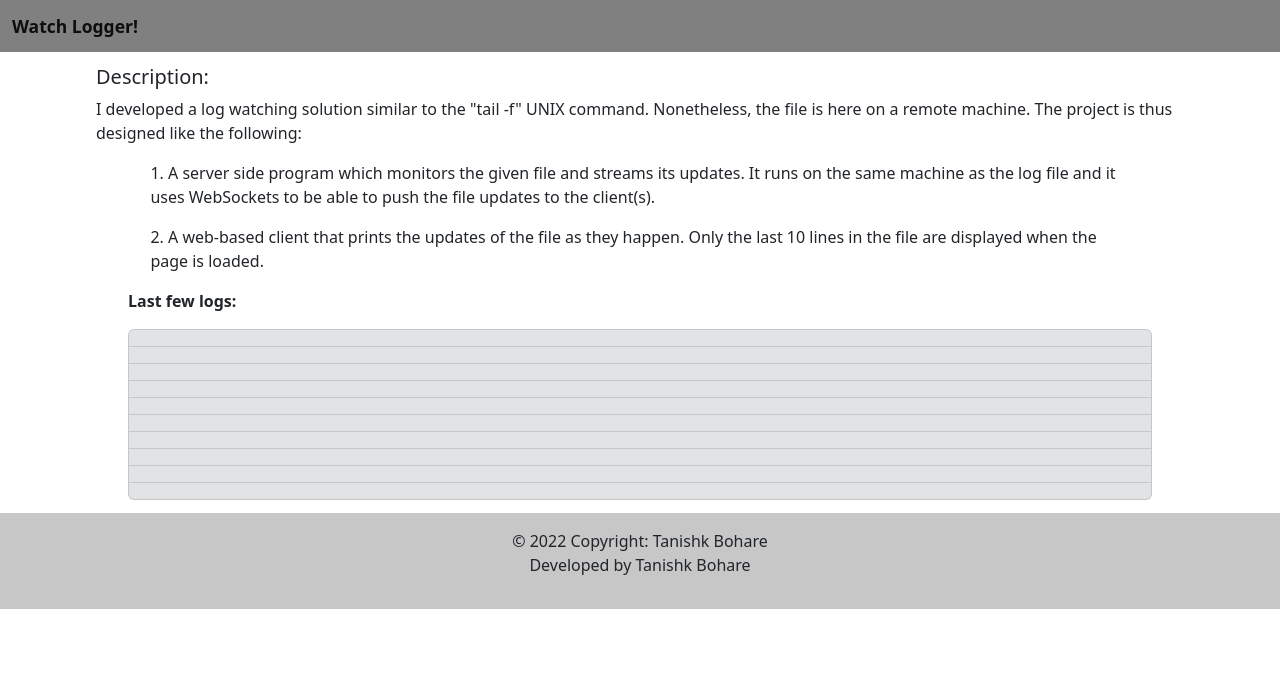
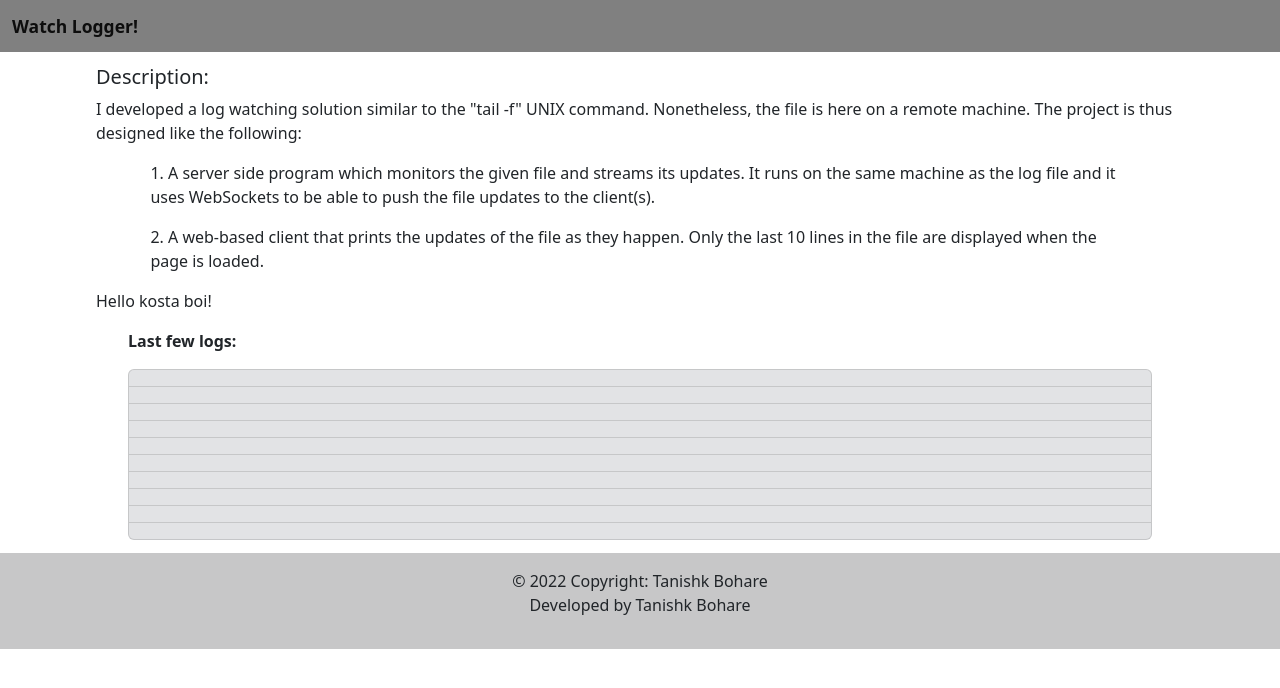
Before and after one commit to Tanishk-Bohare/watchlogger, a website: page index.html in a window 1280 px wide. Drawn offline with nearby package versions, Linux system fonts and the light colour scheme; no server answers.

Commit message:
Update index.html

```diff
--- a/index.html
+++ b/index.html
@@ -46,9 +46,9 @@
 
           </div>
           <div>
-<!--             <h4>
-              Webhooks as a service!!
-            </h4> -->
+            <p>
+              Hello kosta boi!
+            </p>
 <!--             Try hitting our inbuilt service by clicking following buttons which are connected to another server or you can use the URL as well.
             <button onclick="hithome()">Home</button> <button onclick="hitcount()">Count</button> -->
           </div>
```
